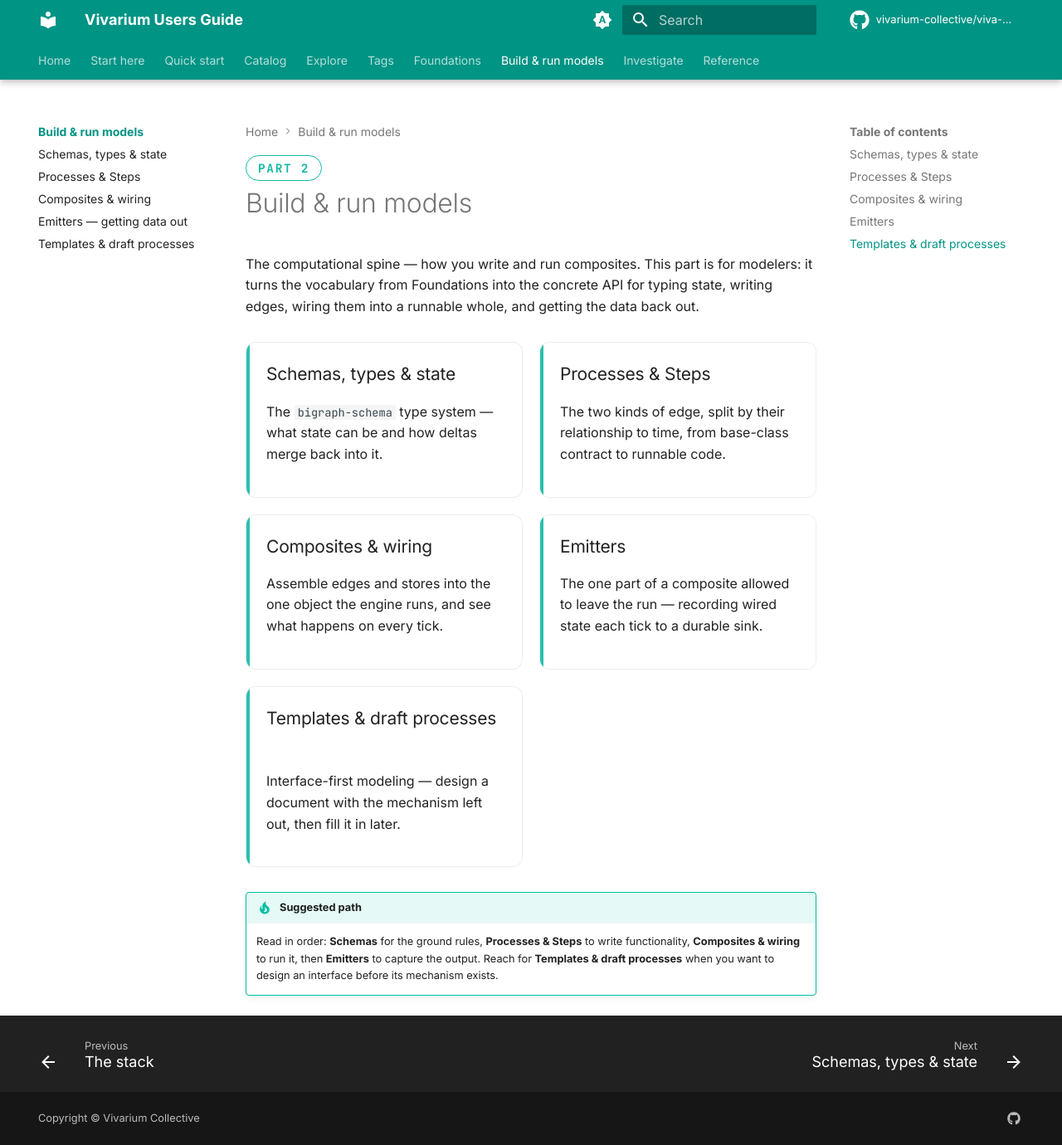
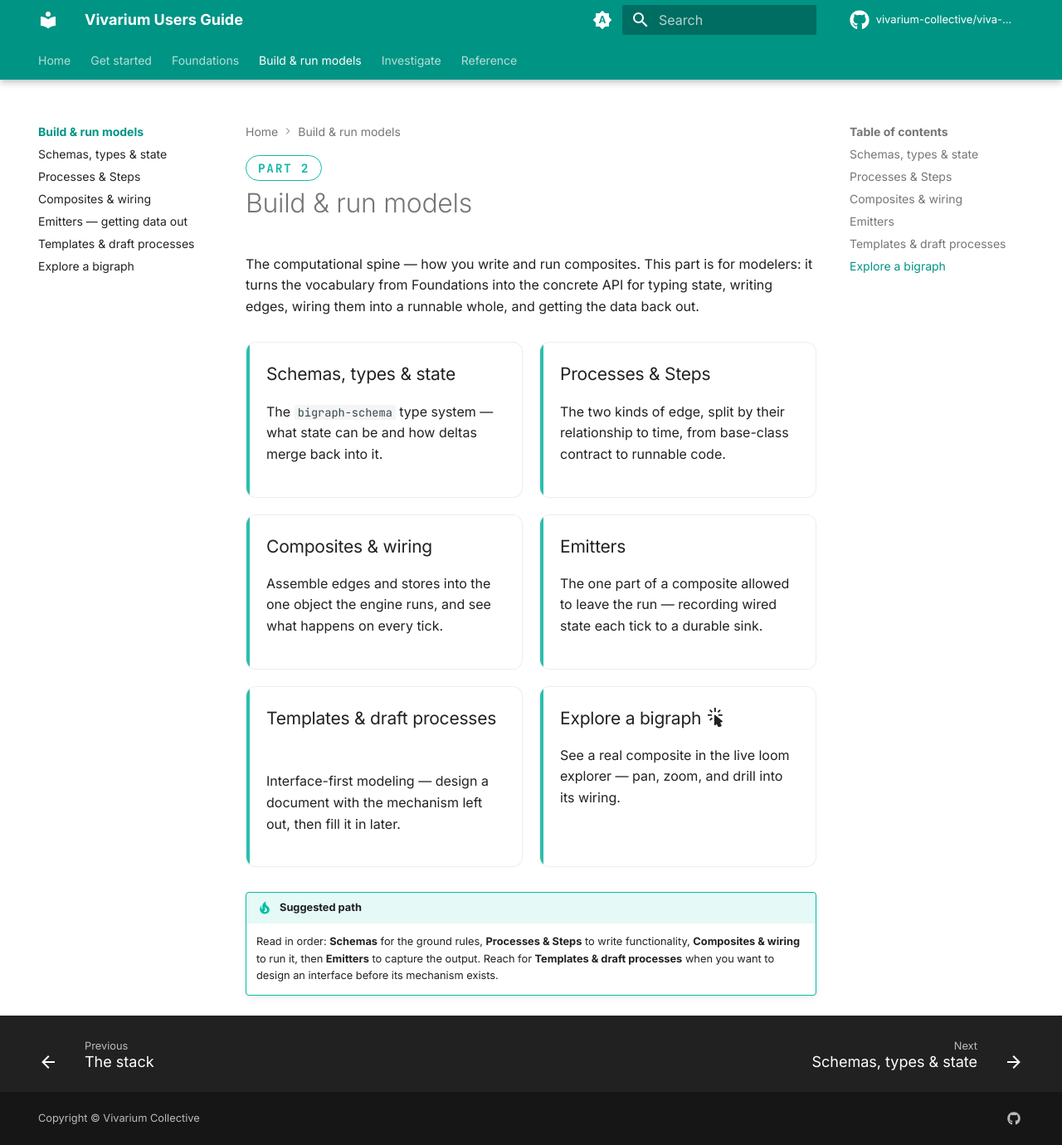
Before and after one commit to vivarium-collective/viva-docs, an MkDocs documentation site: the page built from docs/compute/index.md, in a window 1280 px wide and 1380 px high. Shown: the whole window at 83% size. Built offline with MkDocs 1.6.1 and Material for MkDocs 9.7.7, drawn with Linux system fonts in a browser that asks for light colours; comment, search, counter and statistics services are not loaded.

Commit message:
Nav: consolidate top bar into a coherent 6-tab arc
- Collapse 10 loose top tabs into: Home, Get started, Foundations,
  Build & run models, Investigate, Reference
- Nest utilities where they belong: Quick start under Get started; Explore
  under Build & run; Catalog + Tags under Reference
- Surface Explore and Catalog as cards on their section overview pages

```diff
--- a/docs/compute/index.md
+++ b/docs/compute/index.md
@@ -35,6 +35,11 @@ The one part of a composite allowed to leave the run — recording wired state e
 Interface-first modeling — design a document with the mechanism left out, then fill it in later.
 </div>
 
+<div class="viva-card part-build" markdown>
+### [Explore a bigraph](../explore.md) :material-cursor-default-click:
+See a real composite in the live loom explorer — pan, zoom, and drill into its wiring.
+</div>
+
 </div>
 
 !!! tip "Suggested path"
--- a/mkdocs.yml
+++ b/mkdocs.yml
@@ -112,11 +112,9 @@ extra:
 
 nav:
   - Home: index.md
-  - Start here: start-here.md
-  - Quick start: quickstart.md
-  - Catalog: catalog.md
-  - Explore: explore.md
-  - Tags: tags.md
+  - Get started:
+      - start-here.md
+      - quickstart.md
   - Foundations:
       - foundations/index.md
       - foundations/what-is-viva-eco.md
@@ -129,6 +127,7 @@ nav:
       - compute/composites-and-wiring.md
       - compute/emitters.md
       - compute/templates-and-draft-processes.md
+      - Explore a bigraph: explore.md
   - Investigate:
       - investigate/index.md
       - investigate/workspaces-and-workbench.md
@@ -145,3 +144,5 @@ nav:
       - reference/install-and-deploy.md
       - reference/worked-example.md
       - reference/glossary.md
+      - Module catalog: catalog.md
+      - Tags: tags.md
```
Also changed, not shown: docs/reference/index.md (+5 -0 lines).
